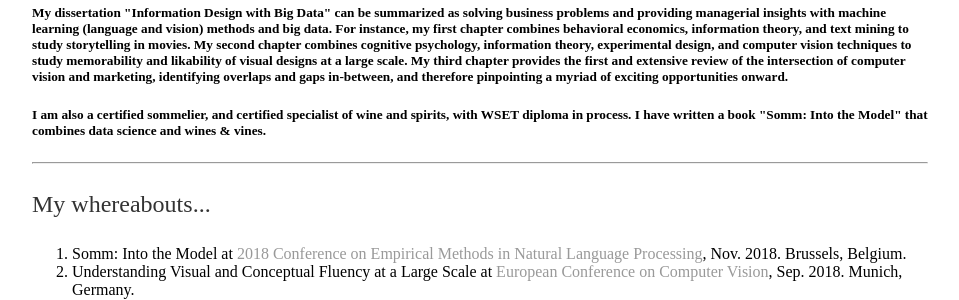
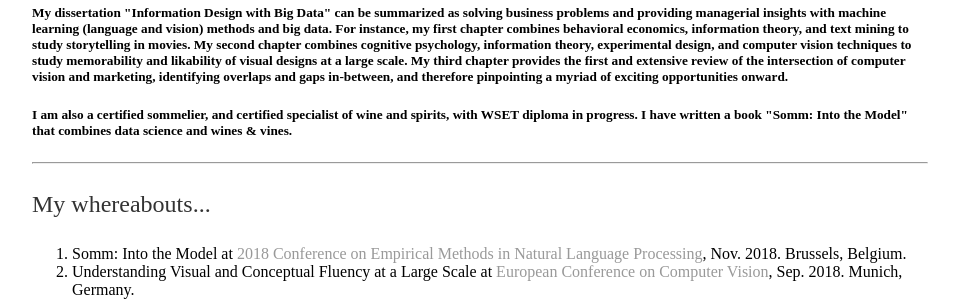
Before and after one commit to shenglih/shenglih.github.io, a Jekyll site: the page built from About/index.html, in a window 1280 px wide. Shown: the part 316-616 px from the top of the page, without its empty margins (160-1119 px from the left). Built offline with Jekyll 4.4.1, drawn with Linux system fonts in a browser that asks for light colours.

Commit message:
Update index.html

```diff
--- a/About/index.html
+++ b/About/index.html
@@ -10,7 +10,7 @@ title: Shengli Hu, About
 		natural language processing), marketing, and operations management, I am lucky enough to have published (as first/solo/second authors) in top journals and conferences in natural language processing, computer vision, and applied statistics, and given the opportunities to give various talks (sometimes chair sessions) at major conferences in operations research, business, quantitative marketing, natural language processing, and computer vision. </h5>
 	<h5>My dissertation "Information Design with Big Data" can be summarized as solving business problems and providing managerial insights with machine learning (language and vision) methods and big data.
 		For instance, my first chapter combines behavioral economics, information theory, and text mining to study storytelling in movies. My second chapter combines cognitive psychology, information theory, experimental design, and computer vision techniques to study memorability and likability of visual designs at a large scale. My third chapter provides the first and extensive review of the intersection of computer vision and marketing, identifying overlaps and gaps in-between, and therefore pinpointing a myriad of exciting opportunities onward.</h5>
-	<h5>I am also a certified sommelier, and certified specialist of wine and spirits, with WSET diploma in process. I have written a book "Somm: Into the Model" that combines data science and wines & vines.</h5>
+	<h5>I am also a certified sommelier, and certified specialist of wine and spirits, with WSET diploma in progress. I have written a book "Somm: Into the Model" that combines data science and wines & vines.</h5>
 
 
 	<hr>
```
